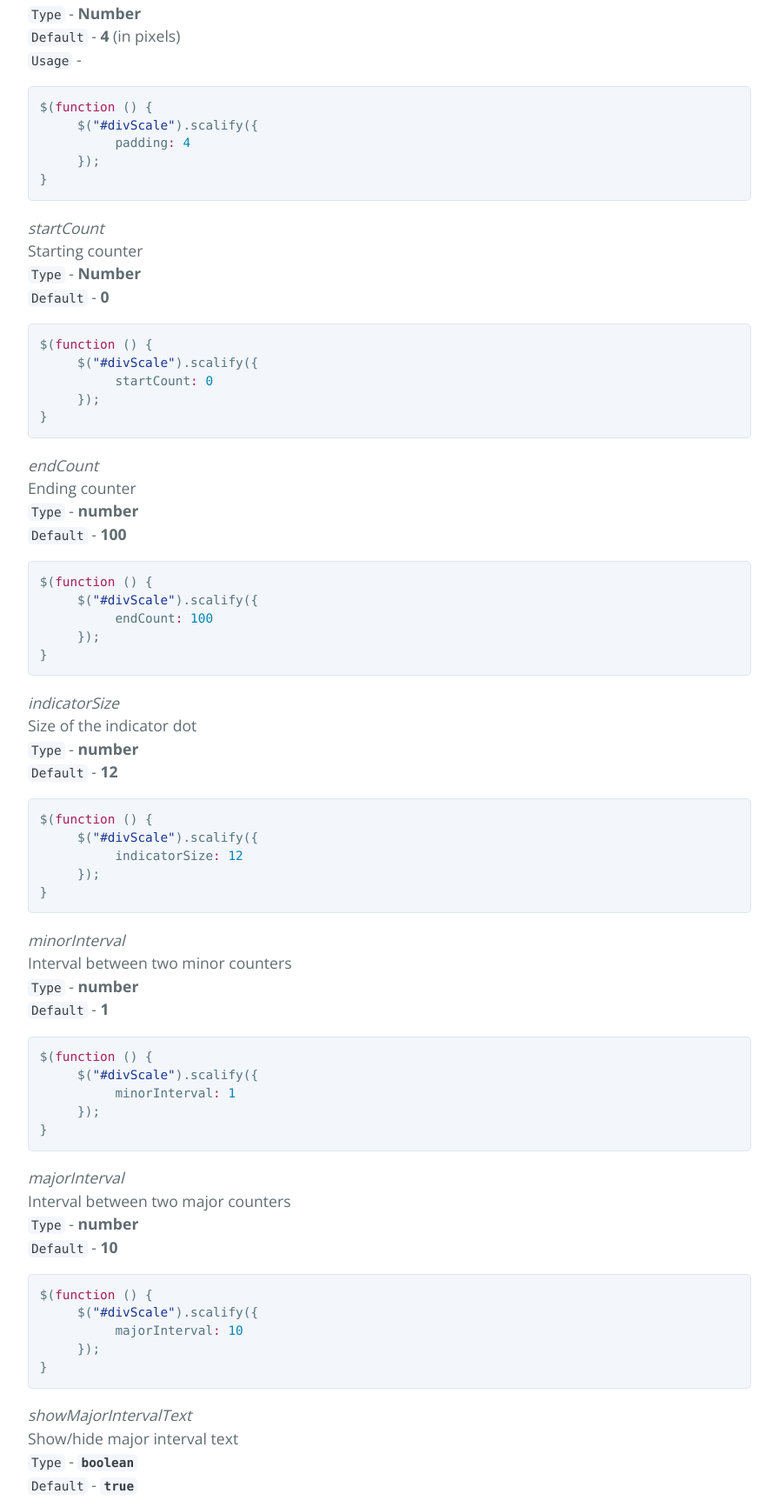
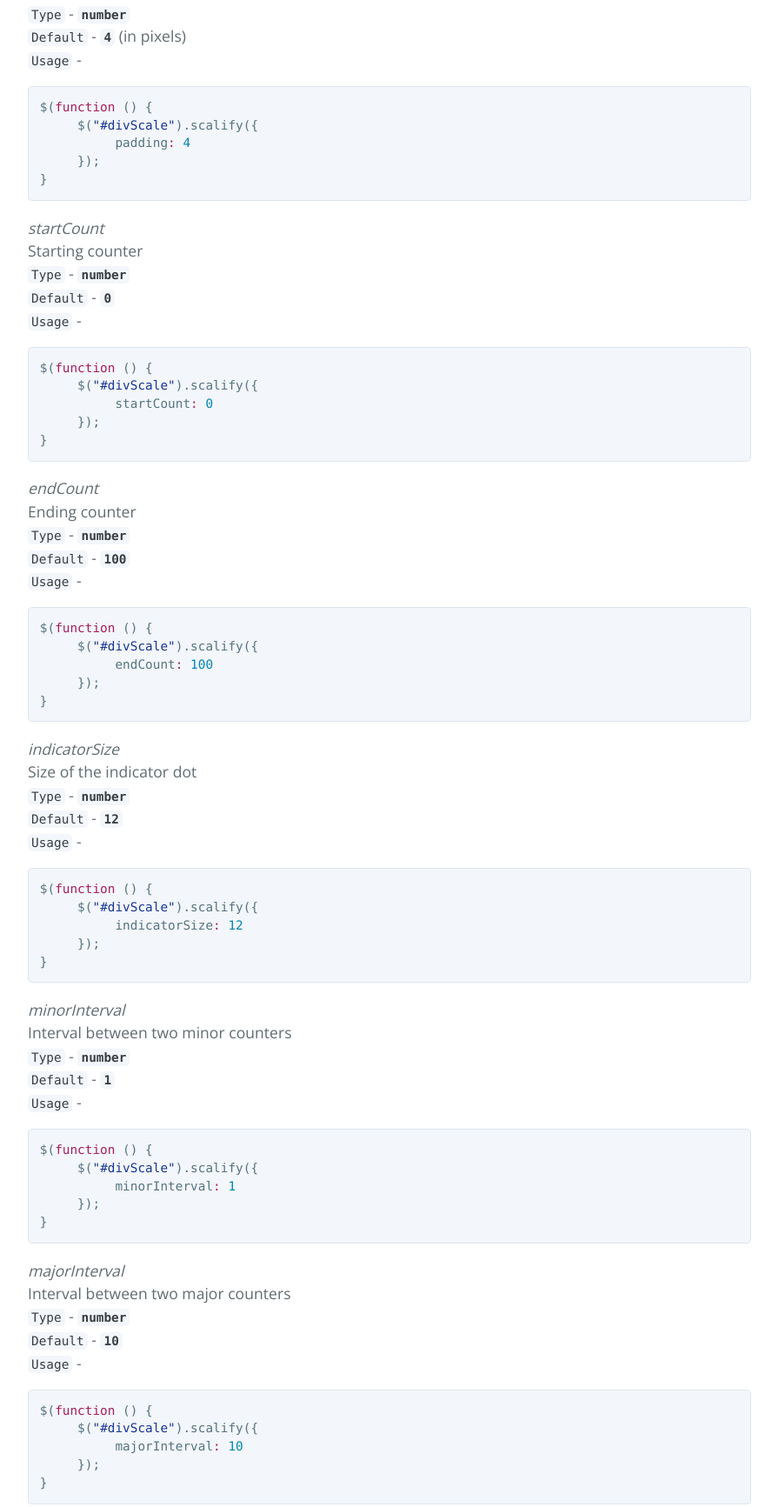
Before and after one commit to samuel-kola/scalify, a plain HTML site: page index.html in a window 1280 px wide. Shown: the part 1323-3056 px from the top of the page at 87% size, without its empty margins (192-1087 px from the left). Drawn offline with nearby package versions, Linux system fonts and the light colour scheme.

```diff
--- a/index.html
+++ b/index.html
@@ -60,9 +60,9 @@
 
 <p><em>padding</em><br>
 Padding between counters<br>
-<code>Type</code> - <b>Number</b><br>
-<code>Default</code> - <b>4</b> (in pixels) <br>
-<code>Usage</code> -  </p>
+<code>Type</code>    - <b><code>number</code></b><br>
+<code>Default</code> - <b><code>4</code></b> (in pixels) <br>
+<code>Usage</code>   -  </p>
 
 <div class="highlight highlight-source-js"><pre>$(<span class="pl-k">function</span> () {
      $(<span class="pl-s"><span class="pl-pds">"</span>#divScale<span class="pl-pds">"</span></span>).scalify({
@@ -72,8 +72,9 @@ Padding between counters<br>
 
 <p><em>startCount</em><br>
 Starting counter<br>
-<code>Type</code> - <b>Number</b><br>
-<code>Default</code> - <b>0</b><br></p>
+<code>Type</code>    - <b><code>number</code></b><br>
+<code>Default</code> - <b><code>0</code></b><br>
+<code>Usage</code>   -  </p>
 
 <div class="highlight highlight-source-js"><pre>$(<span class="pl-k">function</span> () {
      $(<span class="pl-s"><span class="pl-pds">"</span>#divScale<span class="pl-pds">"</span></span>).scalify({
@@ -83,8 +84,9 @@ Starting counter<br>
 
 <p><em>endCount</em><br>
 Ending counter<br>
-<code>Type</code> - <b>number</b><br>
-<code>Default</code> - <b>100</b><br></p>
+<code>Type</code>    - <b><code>number</code></b><br>
+<code>Default</code> - <b><code>100</code></b><br>
+<code>Usage</code>   -  </p>
 
 <div class="highlight highlight-source-js"><pre>$(<span class="pl-k">function</span> () {
      $(<span class="pl-s"><span class="pl-pds">"</span>#divScale<span class="pl-pds">"</span></span>).scalify({
@@ -94,8 +96,9 @@ Ending counter<br>
 
 <p><em>indicatorSize</em><br>
 Size of the indicator dot<br>
-<code>Type</code> - <b>number</b><br>
-<code>Default</code> - <b>12</b><br></p>
+<code>Type</code>    - <b><code>number</code></b><br>
+<code>Default</code> - <b><code>12</code></b><br>
+<code>Usage</code>   -  </p>
 
 <div class="highlight highlight-source-js"><pre>$(<span class="pl-k">function</span> () {
      $(<span class="pl-s"><span class="pl-pds">"</span>#divScale<span class="pl-pds">"</span></span>).scalify({
@@ -105,8 +108,9 @@ Size of the indicator dot<br>
 
 <p><em>minorInterval</em><br>
 Interval between two minor counters<br>
-<code>Type</code> - <b>number</b><br>
-<code>Default</code> - <b>1</b><br></p>
+<code>Type</code>    - <b><code>number</code></b><br>
+<code>Default</code> - <b><code>1</code></b><br>
+<code>Usage</code>   -  </p>
 
 <div class="highlight highlight-source-js"><pre>$(<span class="pl-k">function</span> () {
      $(<span class="pl-s"><span class="pl-pds">"</span>#divScale<span class="pl-pds">"</span></span>).scalify({
@@ -116,8 +120,9 @@ Interval between two minor counters<br>
 
 <p><em>majorInterval</em><br>
 Interval between two major counters<br>
-<code>Type</code> - <b>number</b><br>
-<code>Default</code> - <b>10</b><br></p>
+<code>Type</code>    - <b><code>number</code></b><br>
+<code>Default</code> - <b><code>10</code></b><br>
+<code>Usage</code>   -  </p>
 
 <div class="highlight highlight-source-js"><pre>$(<span class="pl-k">function</span> () {
      $(<span class="pl-s"><span class="pl-pds">"</span>#divScale<span class="pl-pds">"</span></span>).scalify({
@@ -127,8 +132,9 @@ Interval between two major counters<br>
 
 <p><em>showMajorIntervalText</em><br>
 Show/hide major interval text<br>
-<code>Type</code> - <b><code>boolean</code></b><br>
-<code>Default</code> - <b><code>true</code></b><br></p>
+<code>Type</code>    - <b><code>boolean</code></b><br>
+<code>Default</code> - <b><code>true</code></b><br>
+<code>Usage</code>   -  </p>
 
 <div class="highlight highlight-source-js"><pre>$(<span class="pl-k">function</span> () {
      $(<span class="pl-s"><span class="pl-pds">"</span>#divScale<span class="pl-pds">"</span></span>).scalify({
@@ -138,8 +144,9 @@ Show/hide major interval text<br>
 
 <p><em>showMinorIntervalText</em><br>
 Show/hide minor interval text<br>
-<code>Type</code> - <b><code>boolean</code></b><br>
-<code>Default</code> - <b><code>false</code></b><br></p>
+<code>Type</code>    - <b><code>boolean</code></b><br>
+<code>Default</code> - <b><code>false</code></b><br>
+<code>Usage</code>   -  </p>
 
 <div class="highlight highlight-source-js"><pre>$(<span class="pl-k">function</span> () {
      $(<span class="pl-s"><span class="pl-pds">"</span>#divScale<span class="pl-pds">"</span></span>).scalify({
```
Also changed, not shown: params.json (+1 -1 lines).
